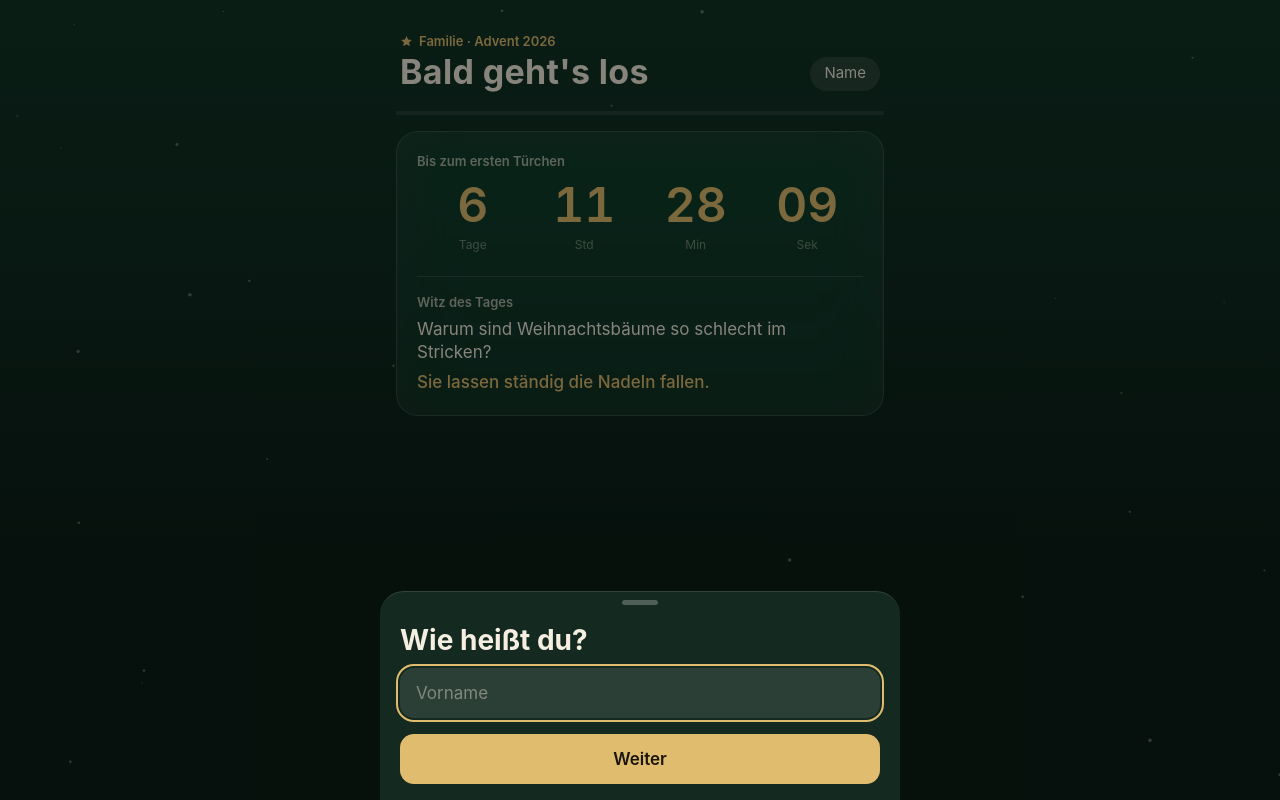
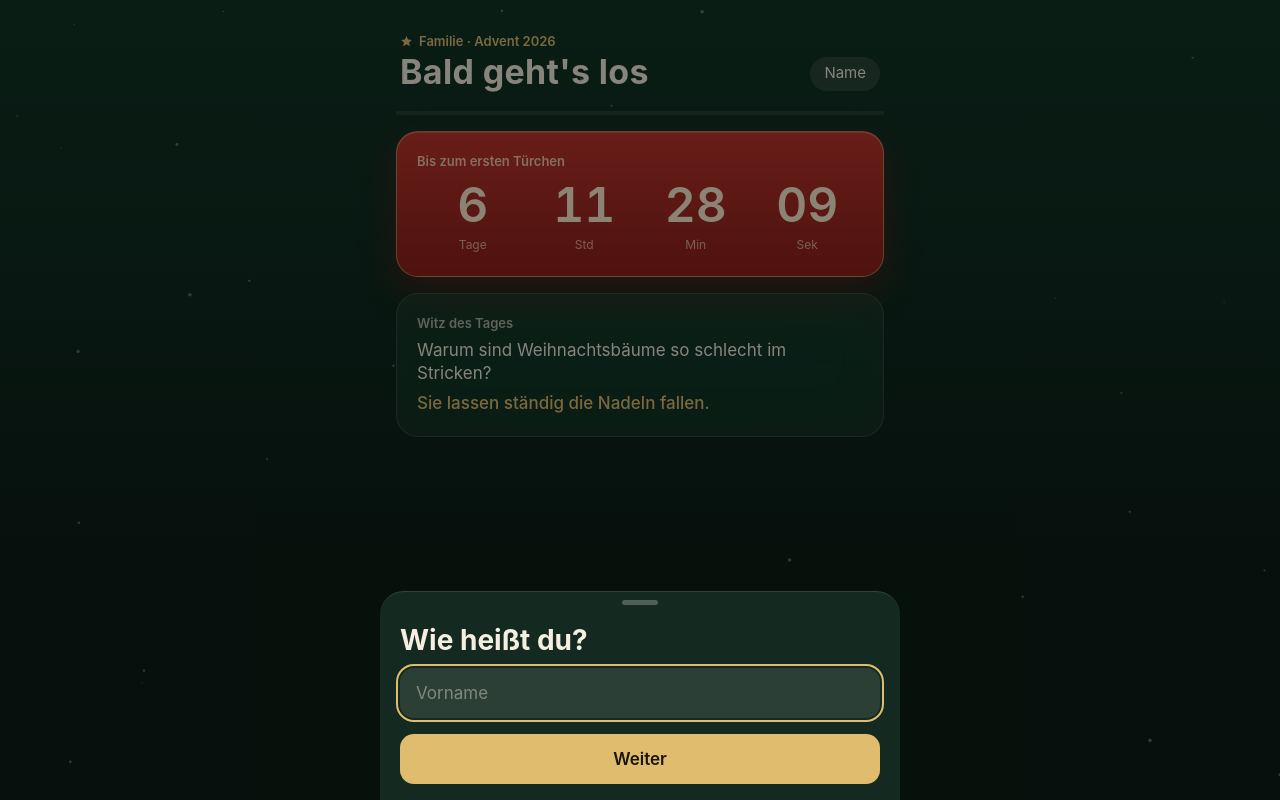
Before and after one commit to RobbyKev/Adventskalender, a plain HTML site: page index.html in a window 1280 px wide. Drawn offline with Linux system fonts and the light colour scheme.

Commit message:
Countdowns in Kaminrot, Witz in eigener Karte
Co-Authored-By: Claude Opus 5.5 <noreply@anthropic.com>
Claude-Session: https://claude.ai/code/session_011Q4sh1jzGoLGE1w9dyuAfA

```diff
--- a/index.html
+++ b/index.html
@@ -46,7 +46,12 @@ h1{font-weight:700;font-size:34px;line-height:1.1;margin:0;letter-spacing:.01em}
 
 .panel{background:var(--glass);border:.5px solid var(--hair);border-radius:22px;padding:20px;
   -webkit-backdrop-filter:blur(24px) saturate(160%);backdrop-filter:blur(24px) saturate(160%)}
-.panel+.panel,.panel+.sheetcal{margin-top:16px}
+.panel+.panel,.panel+.sheetcal,#surpriseSlot>.panel{margin-top:16px}
+.count{background:linear-gradient(180deg,#bd352c,#8e211b);border:.5px solid rgba(224,189,110,.55);
+  box-shadow:0 1px 0 rgba(255,255,255,.18) inset,0 14px 34px rgba(142,33,27,.4);-webkit-backdrop-filter:none;backdrop-filter:none}
+.count .lbl{color:rgba(251,231,184,.85)}
+.count .cd b{color:#fdf0d2}
+.count .cd span{color:rgba(251,231,184,.7)}
 .lbl{font-size:13px;font-weight:600;color:var(--text2);margin:0 0 8px}
 .cd{display:grid;grid-template-columns:repeat(4,minmax(0,1fr))}
 .cd div{text-align:center}
@@ -55,7 +60,7 @@ h1{font-weight:700;font-size:34px;line-height:1.1;margin:0;letter-spacing:.01em}
 .xmas .cd b{font-size:clamp(28px,9vw,36px)}
 .heute{font-weight:700;font-size:24px;margin:0;color:var(--gold)}
 
-.joke{margin:20px 0 0;padding-top:16px;border-top:.5px solid var(--hair)}
+.joke{}
 .joke p{margin:0;font-size:17px;line-height:1.4}
 .joke p.lbl{font-size:13px;color:var(--text2);margin:0 0 6px}
 .joke .pointe{margin-top:6px;color:var(--gold);font-weight:500}
@@ -152,8 +157,8 @@ h1{font-weight:700;font-size:34px;line-height:1.1;margin:0;letter-spacing:.01em}
     <button class="who" id="whoBtn"></button>
   </header>
   <div class="vbar" id="vbar" hidden></div>
-  <section class="panel" id="pre" hidden></section>
-  <section class="panel xmas" id="xmas" hidden><p class="lbl">Bis Heiligabend</p><div class="cd" id="cdX"></div></section>
+  <section class="panel count" id="pre" hidden></section>
+  <section class="panel count xmas" id="xmas" hidden><p class="lbl">Bis Heiligabend</p><div class="cd" id="cdX"></div></section>
   <div class="sheetcal" id="cal"><div class="grid" id="grid"></div></div>
   <section class="board" id="boardBox" hidden>
     <h2>Rangliste</h2>
@@ -433,8 +438,8 @@ function renderPre(){
   }
   box.innerHTML = `
     <p class="lbl">Bis zum ersten Türchen</p>
-    <div class="cd" id="cd"></div>
-    <div class="joke"><p class="lbl">Witz des Tages</p><p>${esc(sp[0])}</p>${sp[1]?`<p class="pointe">${esc(sp[1])}</p>`:""}</div>`;
+    <div class="cd" id="cd"></div>`;
+  extra = `<div class="panel joke"><p class="lbl">Witz des Tages</p><p>${esc(sp[0])}</p>${sp[1]?`<p class="pointe">${esc(sp[1])}</p>`:""}</div>` + extra;
   if (extra){
     const slot = document.createElement("div"); slot.id = "surpriseSlot"; slot.innerHTML = extra;
     box.after(slot);
```
